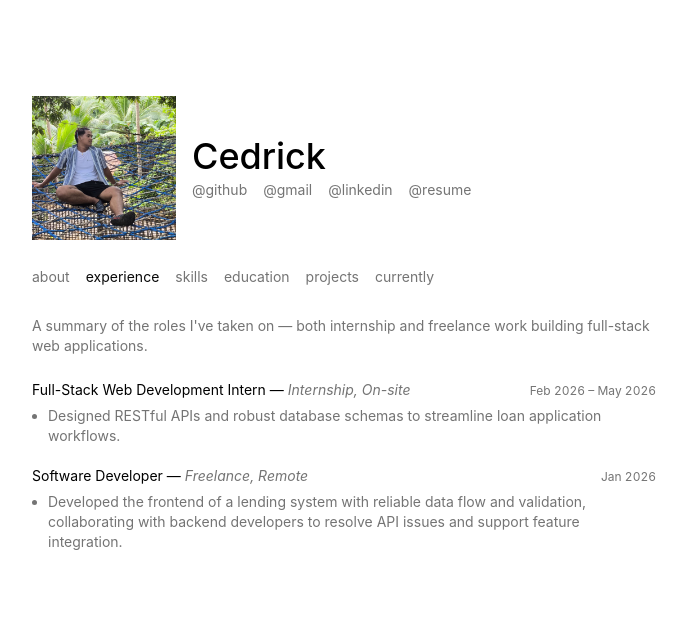
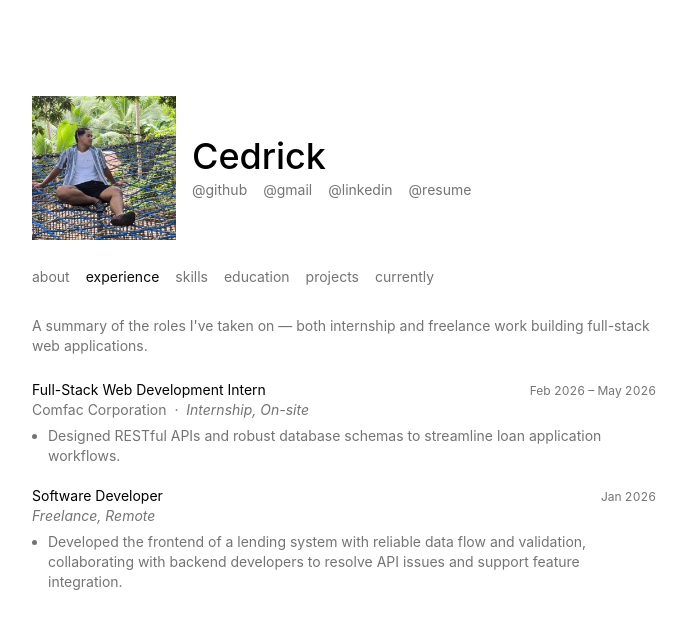
Before and after one commit to Cedrickkk/hulaanmo, a React (Vite) app: page /experience in a window 1280 px wide. Shown: the top 628 px of the page, without its empty margins (296-982 px from the left). Built offline with nearby package versions, Linux system fonts and the light colour scheme.

Commit message:
fix: add company information to experience entries

```diff
--- a/src/data/experience.ts
+++ b/src/data/experience.ts
@@ -1,5 +1,6 @@
 type Experience = {
   role: string;
+  company?: string;
   type: string;
   period: string;
   bullets: string[];
@@ -8,6 +9,7 @@
 export const experience: Experience[] = [
   {
     role: "Full-Stack Web Development Intern",
+    company: "Comfac Corporation",
     type: "Internship, On-site",
     period: "Feb 2026 – May 2026",
     bullets: [
--- a/src/routes/experience.tsx
+++ b/src/routes/experience.tsx
@@ -13,12 +13,20 @@
         work building full-stack web applications.
       </p>
       <ul className="space-y-5">
-        {experience.map(({ role, type, period, bullets }) => (
+        {experience.map(({ role, company, type, period, bullets }) => (
           <li key={role} className="flex flex-col gap-y-1.5">
             <div className="flex items-baseline justify-between gap-x-4">
-              <div className="flex md:flex-row flex-col items-start gap-x-1">
-                <p className="text-sm">{role} —</p>
-                <p className="italic text-muted-foreground text-sm">{type}</p>
+              <div className="flex flex-col items-start gap-x-1">
+                <p className="text-sm">{role}</p>
+                <div className="flex items-center">
+                  {company && (
+                    <p className="text-sm text-muted-foreground">
+                      {company}
+                      &nbsp; &middot; &nbsp;
+                    </p>
+                  )}
+                  <p className="italic text-muted-foreground text-sm">{type}</p>
+                </div>
                 <p className="text-muted-foreground text-xs tabular-nums md:hidden">
                   {period}
                 </p>
```
